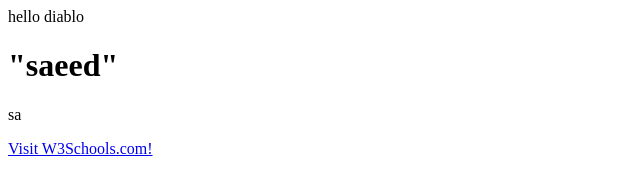
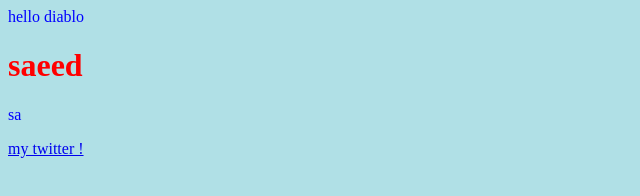
Before and after one commit to Diabloxss/Diablo, a plain HTML site: page index.html in a window 1280 px wide. Shown: the whole page, without its empty margins (0-640 px from the left). Drawn offline with Linux system fonts and the light colour scheme.

Commit message:
Update index.html

```diff
--- a/index.html
+++ b/index.html
@@ -1,6 +1,24 @@
+<head>
+   <title>Diablox</title>
+</head>
+<body>
 <p> hello diablo </p>
 
-<h1>"saeed"</h1>
+
+<h1>saeed</h1>
 <p> sa </p>
 
-<a href="https://www.w3schools.com/">Visit W3Schools.com!</a>
+<a href="https://twitter.com/mrxsyr/"> my twitter !</a>
+
+<style>
+
+
+  body {background-color: powderblue;}
+  h1 {color: red;}
+
+
+  p {color: blue;}
+
+</style>
+
+</body>
```
